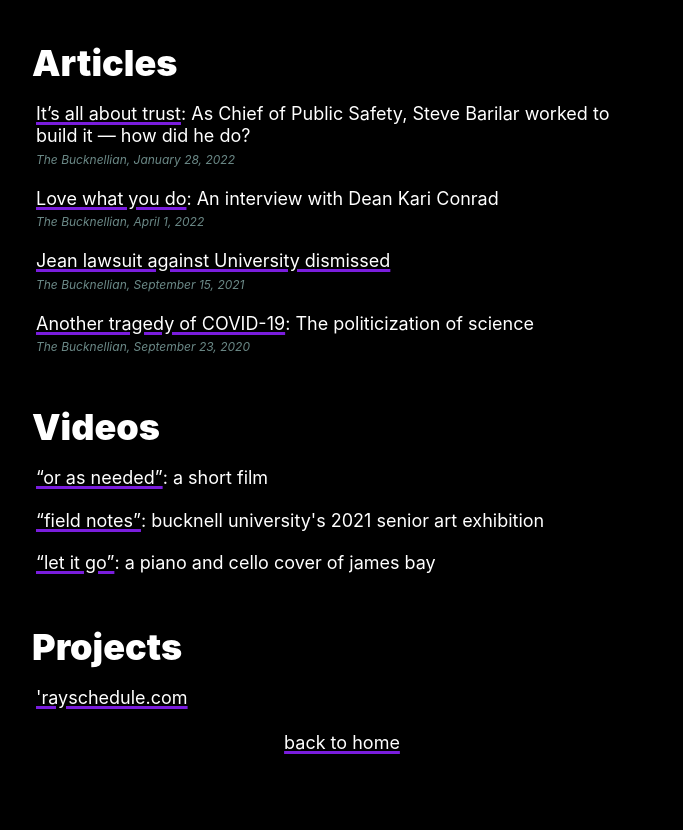
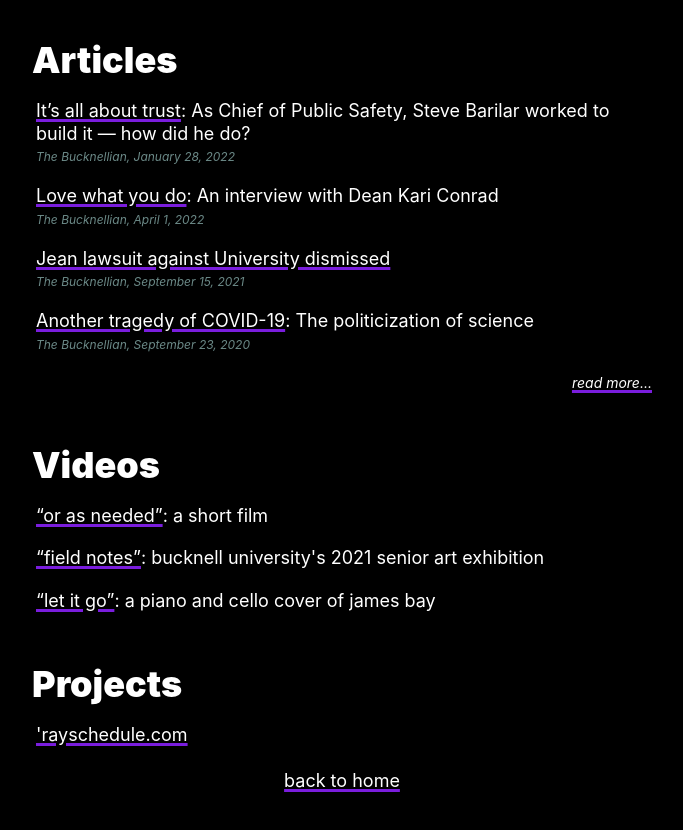
Before and after one commit to ndemarchis/portfolio-mdx, a Next.js app: page /stuff in a window 1280 px wide. Shown: the top 830 px of the page, without its empty margins (298-981 px from the left). Before the commit the page ends 800 px from the top, so only its background shows below. Built offline with nearby package versions, Linux system fonts and the light colour scheme.

Commit message:
more articles

```diff
--- a/pages/stuff.tsx
+++ b/pages/stuff.tsx
@@ -1,7 +1,6 @@
 import fs from "fs";
 import matter from "gray-matter";
 import Link from "next/link";
-import InLink from "next/link";
 import Head from "next/head";
 import path from "path";
 
@@ -53,6 +52,8 @@ const Stuff = (props: {
           />
         ))}
 
+      <ExLink href="https://muckrack.com/ndemarchis" className="link text-right w-full italic text-sm">read more...</ExLink>
+
       <h1 className="pt-8">Videos</h1>
       <Entry
         title="&ldquo;or as needed&rdquo;"
@@ -88,9 +89,9 @@ const Stuff = (props: {
       />
 
       <div className="w-full flex justify-center my-10">
-        <InLink href="/" className="link">
+        <Link href="/" className="link">
           back to home
-        </InLink>
+        </Link>
       </div>
     </NormalArticle>
   );
```
